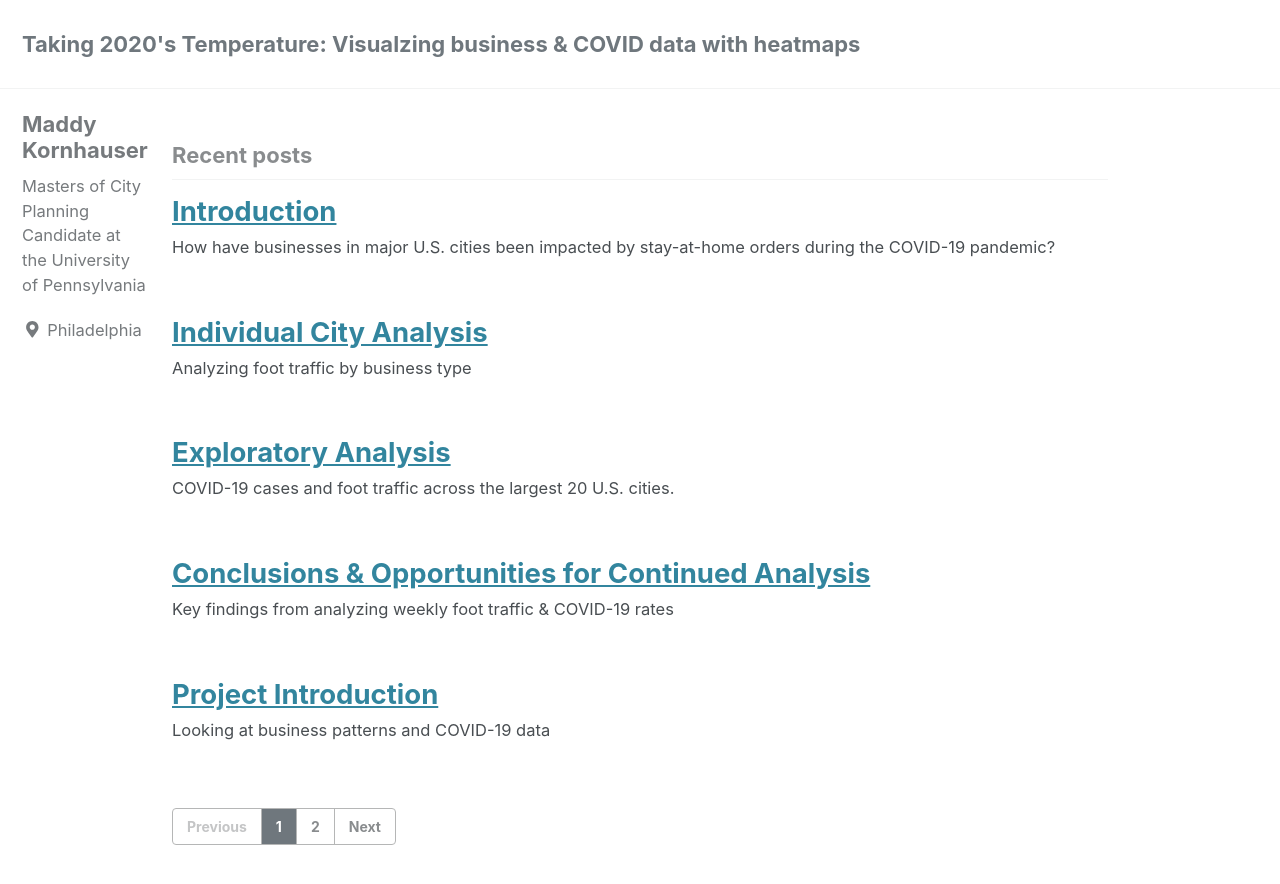
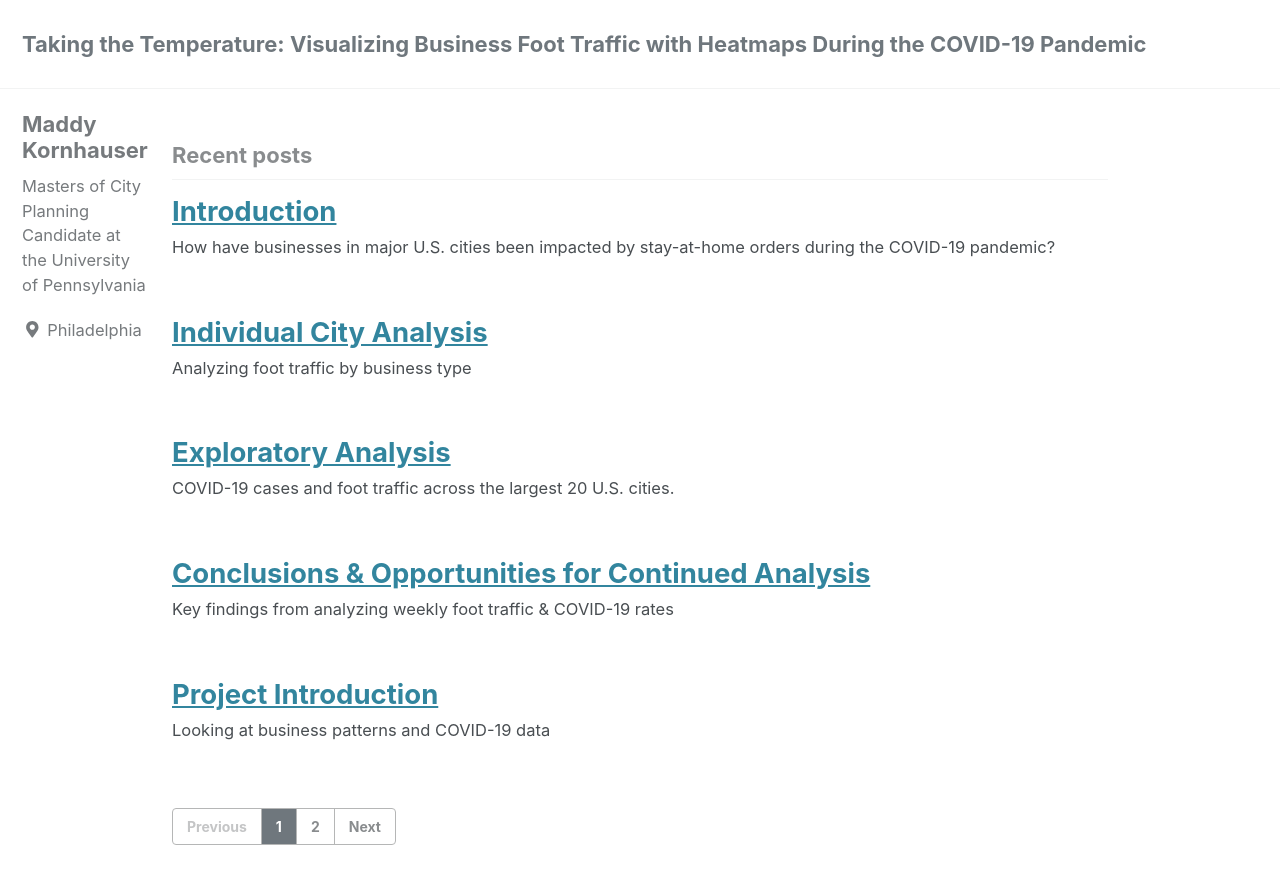
Before and after one commit to mlkornhauser/550_Final, a Jekyll site: the page built from index.html, in a window 1280 px wide and 900 px high. Shown: the top 884 px of the window. Built offline with Jekyll 4.4.1, drawn with Linux system fonts in a browser that asks for light colours; cached includes are drawn as plain includes; nearby versions of some CDN libraries; a script that is not in the unit is left out; the list of posts is cut into pages by our own code.

Commit message:
Update _config.yml

```diff
--- a/_config.yml
+++ b/_config.yml
@@ -16,7 +16,7 @@ minimal_mistakes_skin: "default" # "air", "aqua", "contrast", "dark", "dirt", "n
 
 # Site Settings
 locale: "en-US"
-title: "Taking 2020's Temperature: Visualzing business & COVID data with heatmaps"
+title: "Taking the Temperature: Visualizing Business Foot Traffic with Heatmaps During the COVID-19 Pandemic"
 title_separator: "-"
 name: "Maddy Kornhauser"
 description: "Final project for Geospatial Data Science at the University of Pennsylvania"
```
